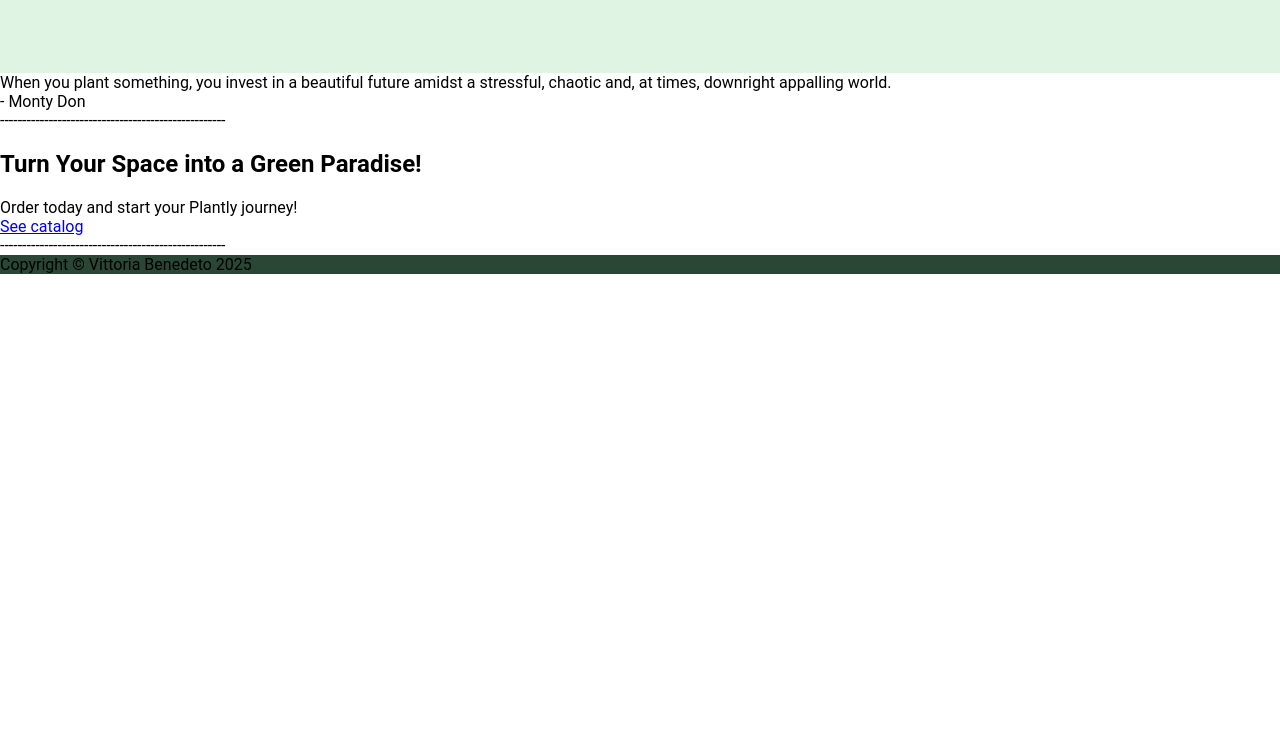
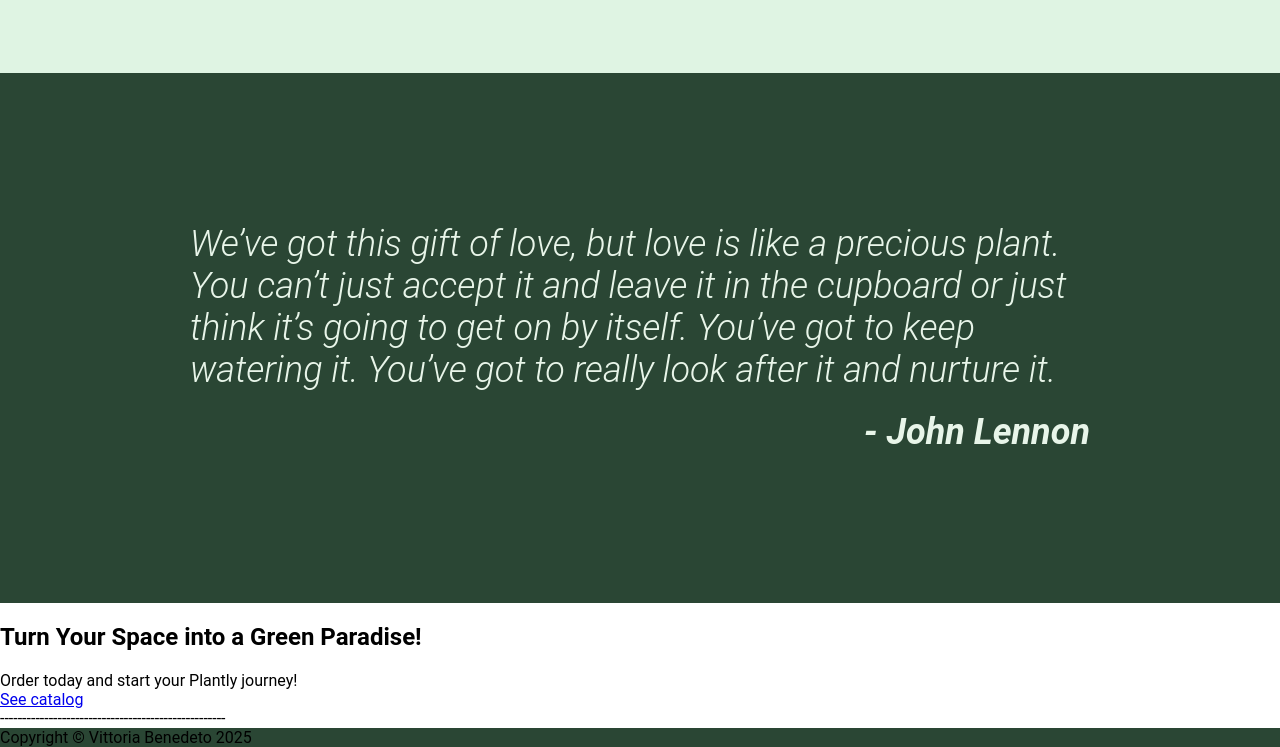
Before and after one commit to vbenedeto/plants_delivery, a plain HTML site: page index.html in a window 1280 px wide. Shown: the part 894-1641 px from the top of the page. Before the commit the page ends 1168 px from the top, so only its background shows below. Drawn offline with Linux system fonts and the light colour scheme.

Commit message:
Add style to quote section

```diff
--- a/index.css
+++ b/index.css
@@ -103,3 +103,26 @@ p {
   border-radius: 10px;
   margin-bottom: 3px;
 }
+
+.quote-section {
+  display: flex;
+  justify-content: center;
+  padding: 150px;
+  font-size: 36px;
+  font-weight: 300;
+  font-style: italic;
+  color: #E8F5E9;
+  background-color: #2A4634;
+}
+
+.quote-section > div {
+  display: flex;
+  flex-direction: column;
+  gap: 20px;
+  width: 25em;
+}
+
+.quote-section p:nth-of-type(2) {
+  font-weight: 600;
+  align-self: flex-end;
+}
--- a/index.html
+++ b/index.html
@@ -49,11 +49,13 @@
       </div>
     </section>
 
-    <section>
-      <p>When you plant something, you invest in a beautiful future amidst a stressful, chaotic and, at times, downright appalling world.</p>
-      <p>- Monty Don</p>
+    <section class="quote-section">
+      <div>
+        <p>We’ve got this gift of love, but love is like a precious plant. You can’t just accept it and leave it in the cupboard or just think it’s going to get on by itself. You’ve got to keep watering it. You’ve got to really look after it and nurture it.</p>
+        <p>- John Lennon</p>
+      </div>
     </section>
-    ---------------------------------------------------
+
     <section>
       <div>
         <div>
```
